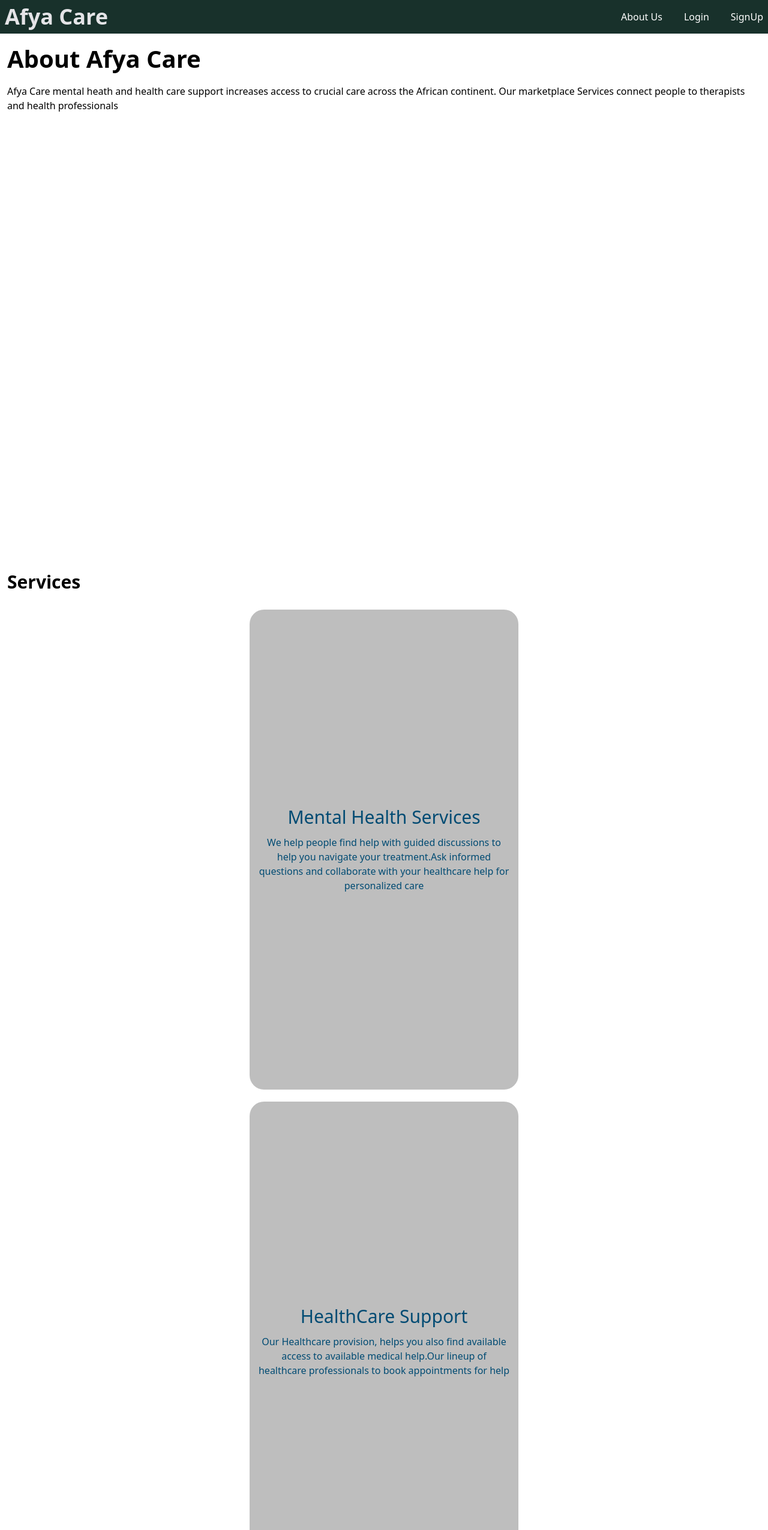
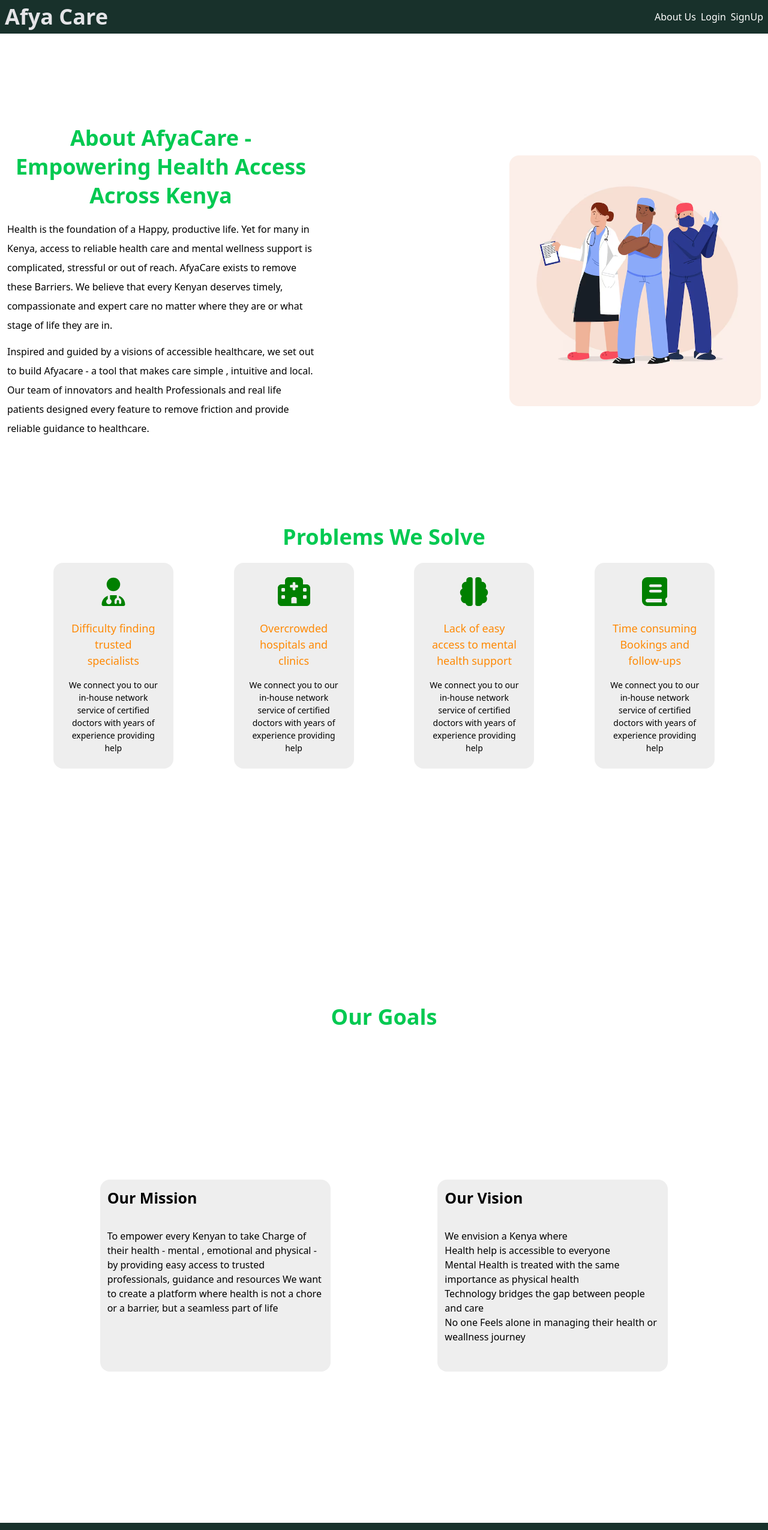
Before and after one commit to Ianmwia/react-capstone-med, a React (Vite) app: page /about in a window 1280 px wide. Shown: the top 2550 px of the page at 60% size. Built offline with nearby package versions, Linux system fonts and the light colour scheme; no server answers.

Commit message:
styling the landing page and about page

```diff
--- /dev/null
+++ b/components/AboutCard.jsx
@@ -0,0 +1,18 @@
+import { FontAwesomeIcon } from '@fortawesome/react-fontawesome'
+
+export default function AboutCard({icon, iconColor='green', title, description}){
+    return(
+        <>
+        <div className='rounded-2xl bg-[#EEEEEE] w-50 p-6 flex flex-col items-center text-center'>
+            <FontAwesomeIcon icon={icon} size='3x' color={iconColor}/>
+            <div className='mt-6 text-[18px] text-orange-400'>
+            <p>{title}</p>
+            </div>
+            <div>
+            <p className='mt-4 text-[14px] text-black'>{description}
+            </p>
+            </div>
+        </div>
+        </>
+    )
+}
--- a/components/Navbar.jsx
+++ b/components/Navbar.jsx
@@ -23,7 +23,7 @@ export default function Navbar(){
                 <h1 className='text-4xl font-bold text-zinc-200 cursor-pointer'>Afya Care</h1>
                 </Link>
             </div>
-            <div className='text-white gap-3 flex space-x-6'>
+            <div className='md:flex text-white flex md:space-x-2'>
             <Link to='/about'>About Us</Link>
             {!user && (
                 <>
--- a/package.json
+++ b/package.json
@@ -10,6 +10,9 @@
     "preview": "vite preview"
   },
   "dependencies": {
+    "@fortawesome/fontawesome-svg-core": "^7.1.0",
+    "@fortawesome/free-solid-svg-icons": "^7.1.0",
+    "@fortawesome/react-fontawesome": "^3.1.0",
     "@reduxjs/toolkit": "^2.10.1",
     "@tailwindcss/vite": "^4.1.17",
     "firebase": "^12.5.0",
--- a/pages/About.jsx
+++ b/pages/About.jsx
@@ -1,33 +1,91 @@
 import Navbar from '../components/Navbar'
 import Footer from '../components/Footer'
+import { FontAwesomeIcon } from '@fortawesome/react-fontawesome'
+import { faUserDoctor, faHospital, faBrain, faBook } from '@fortawesome/free-solid-svg-icons';
+import AboutCard from '../components/AboutCard';
+import aboutImage from '../src/assets/about-image.avif'
+
 export default function About(){
     return(
         <>
         <Navbar/>
-        <main className='m-3'>
+        <main className='m-3 md-flex-row'>
         <div>
-            <div>
-                <h1 className='text-[40px] font-bold mb-2'>About Afya Care</h1>
+            <div className='min-h-screen flex sm:flex-row items-center justify-between'>
+                <div className='flex flex-col md:gap-3 max-w-lg md:basis-2/3'>
+                <div className='leading-loose'>
+                    <p className='sm:text-2xl md:text-[36px] font-semibold text-green-500 md:mb-4 text-center'>About AfyaCare - Empowering Health Access Across Kenya </p>
+
+                    <p> Health is the foundation of a Happy, productive life. Yet for many
+                        in Kenya, access to reliable health care and mental wellness support is complicated, stressful or out of reach.
+                        AfyaCare exists to remove these Barriers. We believe that every Kenyan deserves timely, compassionate and expert care
+                        no matter where they are or what stage of life they are in.
+                    </p>
+                </div>
+                <div className='leading-loose'>
+                    <p>Inspired and guided by a visions of accessible healthcare, we set out to build Afyacare - a tool that makes care simple
+                    , intuitive and local. Our team of innovators and health Professionals and real life patients designed every feature to remove
+                    friction and provide reliable guidance to healthcare.
+                    </p>
+                </div>
+                </div>
+                <div className='shrink-0 basis-1/3'>
+                    <img src={aboutImage} alt='a group' className='object-cover h-full rounded-2xl' />
+                </div>
             </div>
-            <div className='mt-3 mb-3 h-screen'>
-                <p>Afya Care mental heath and health care support increases access to crucial care across the African continent. Our marketplace
-                    Services connect people to therapists and health professionals
-                </p>
+            <div className='min-h-screen'>
+                <p className='text-[36px] font-semibold text-green-500 mb-4 text-center'>Problems We Solve</p>
+                <div className='flex gap-6 justify-evenly flex-wrap mt-4 mb-4'>
+                    <AboutCard
+                        icon={faUserDoctor}
+                        title='Difficulty finding trusted specialists'
+                        description='We connect you to our in-house network service of
+                certified doctors with years of experience providing help'
+                    />
+                    <AboutCard
+                        icon={faHospital}
+                        title='Overcrowded hospitals and clinics'
+                        description='We connect you to our in-house network service of
+                certified doctors with years of experience providing help'
+                    />
+                    <AboutCard
+                        icon={faBrain}
+                        title='Lack of easy access to mental health support'
+                        description='We connect you to our in-house network service of
+                certified doctors with years of experience providing help'
+                    />
+                    <AboutCard
+                        icon={faBook}
+                        title='Time consuming Bookings and follow-ups'
+                        description='We connect you to our in-house network service of
+                certified doctors with years of experience providing help'
+                    />
+                </div>
             </div>
-            <div className='text-3xl mb-7 font-bold'>Services</div>
-            <div className='h-screen bg-[#bebebe] text-[#004b73] p-3 rounded-3xl mt-5 flex flex-col justify-center items-center text-center w-9/12 max-w-md  mx-auto'>
-                <h2 className='text-3xl mb-3'>Mental Health Services</h2>
-                <p className='text-[#004b73]'>We help people find help with guided discussions to help you navigate your treatment.Ask
-                    informed questions and collaborate with your healthcare help for personalized care
-                </p>
+            <p className='text-center text-[36px] font-bold mb-1 text-green-500'>Our Goals</p>
+            <div className='min-h-screen flex justify-evenly flex-wrap gap-6 items-center'>
+
+                <div className='bg-[#EEEEEE] p-3 w-96 h-80 rounded-2xl flex flex-col'>
+                    <p className='text-[25px] font-semibold mb-8'>Our Mission</p>
+                    <div className='grow max-h-[100vh-100px]'>
+                        <p>To empower every Kenyan to take Charge of their health - mental
+                            , emotional and physical - by providing easy access to trusted professionals, guidance and resources
+                            We want to create a platform where health is not a chore or a barrier, but a seamless part of life</p>
+                    </div>
+                </div>
+                <div className='bg-[#EEEEEE] p-3 w-96 h-80 rounded-2xl flex flex-col'>
+                    <p className='text-[25px] font-semibold mb-8'>Our Vision</p>
+                    <div>
+                        We envision a Kenya where
+                        <ul>
+                            <li>Health help is accessible to everyone</li>
+                            <li>Mental Health is treated with the same importance as physical health</li>
+                            <li>Technology bridges the gap between people and care</li>
+                            <li>No one Feels alone in managing their health or weallness journey</li>
+                        </ul>
+                    </div>
+                </div>
             </div>
-            <div className='h-screen bg-[#bebebe] text-[#004b73] p-3 rounded-3xl mt-5 flex flex-col justify-center items-center text-center w-9/12 max-w-md  mx-auto'>
-                <h2 className='text-3xl mb-3'>HealthCare Support</h2>
-                <p className='text-[#004b73]'>Our Healthcare provision, helps you also find available access to  available medical help.Our lineup of healthcare professionals
-                    to book appointments for help
-                </p>
-            </div>
-
         </div>
         </main>
         <Footer/>
--- a/pages/LandingPage.jsx
+++ b/pages/LandingPage.jsx
@@ -2,29 +2,46 @@ import Navbar from '../components/Navbar'
 import Footer from '../components/Footer'
 import mentalhealth from '../src/assets/mental health.webp'
 import healthcareimage from '../src/assets/healthcare-image.webp'
+import { useNavigate } from 'react-router-dom'
 
 export default function LandingPage(){
+    const navigate = useNavigate()
+
     return(
         <>
         <Navbar/>
-        <main className='m-3'>
-        <div className='flex gap-12 max-w-3xl mx-auto p-10 h-screen mt-5 mb-5'>
+        <main className='m-3 flex-1'>
+        <div className='flex flex-col sm:flex-row gap-6 sm:gap-12 max-w-3xl mx-auto md:p-10 h-auto md:h-screen mt-5 mb-5'>
+            <div className='flex-1 flex flex-col justify-center gap-2 p-2'>
+            <img className='object-cover object-center rounded-full h-48 w-48 md:h-80 md:w-80 items-center' src={mentalhealth} alt="mental health image" />
+            </div>
             <div className='flex flex-col justify-evenly flex-1'>
-              <h2 className='text-[30px] font-semibold flex items-center'>Afya Care, Your trusted partner in mental health support</h2>
-              <button className='border rounded-2xl bg-green-400 text-white p-3 '>Get mental Support </button>
+              <h2 className='md:text-[38px] text-2xl sm:text-3xl font-semibold flex items-center'>Afya Care, Your trusted partner in mental health support</h2>
+              <button className='p-2 bg-green-400 text-white font semibold rounded-2xl m-2 cursor-pointer transform transition-transform duration-300 hover:scale-105 hover:underline'  onClick={()=>navigate('/dashboard')}>Get mental Support </button>
             </div>
+
+        </div>
+        <div className='flex flex-col sm:flex-row gap-6 sm:gap-12 max-w-3xl mx-auto md:p-10 h-auto md:h-screen mt-5 mb-5'>
             <div className='flex-1 flex flex-col justify-center gap-2 p-2'>
-            <img className='object-cover object-center rounded-full h-80 w-80 items-center' src={mentalhealth} alt="mental health image" />
+            <img className='object-cover object-center rounded-full h-48 w-48 md:h-80 md:w-80 items-center' src={healthcareimage} alt="mental health image" />
             </div>
+            <div className='flex flex-col justify-evenly flex-1'>
+              <h2 className='md:text-[38px] text-2xl sm:text-3xl font-semibold flex items-center'>We are redefining the way healthcare connects people
+              </h2>
+              <button className='p-2 bg-green-400 text-white font semibold rounded-2xl m-2 cursor-pointer transform transition-transform duration-300 hover:scale-105 hover:underline'  onClick={()=>navigate('/dashboard')}>Access Our Healthcare Services</button>
+            </div>
+
         </div>
-        <div className='flex gap-12 max-w-3xl mx-auto p-8 h-screen mb-4 rounded-2xl'>
-            <div className='flex flex-col justify-evenly flex-1'>
-                <h2 className='text-[30px] font-semibold  flex items-center'>We are redefining the way healthcare connects people
-                    our platform bring patients and doctors closer together</h2>
-                <button className='border rounded-2xl bg-green-400 text-white p-3'>Access Our Healthcare Services</button>
-            </div>
-            <div className='flex-1 flex flex-col justify-center gap-2 p-2'>
-                <img className='object-cover object-center rounded-full h-80 w-80 items-center' src={healthcareimage} alt='health care image'/>
+        <div className='md:h-70 items-center'>
+            <p className='sm:text-[40px] font-bold text-green-500 md:mb-4'>What We Offer - General and Mental Health support</p>
+            <div className='items-center'>
+                <p className='md:mb-4'>Health is more than just the absence of disease. We support</p>
+                <p className='font-semibold leading-loose md:mb-4'>"Physical Health: Routine Check-ups specialist referrals,
+                     women's health, men's health and more"</p>
+                <p className='font-semibold leading-loose'>"Mental and Emotional Health: Counselling for stress, anxiety,
+                    depression and life transitions. We Prioritize your mental wellness equally with physical health"
+
+                </p>
             </div>
         </div>
         </main>
```
Also changed, not shown: src/assets/about-image.avif (added), 1 other file (tests, documents, lock files or other folders).
